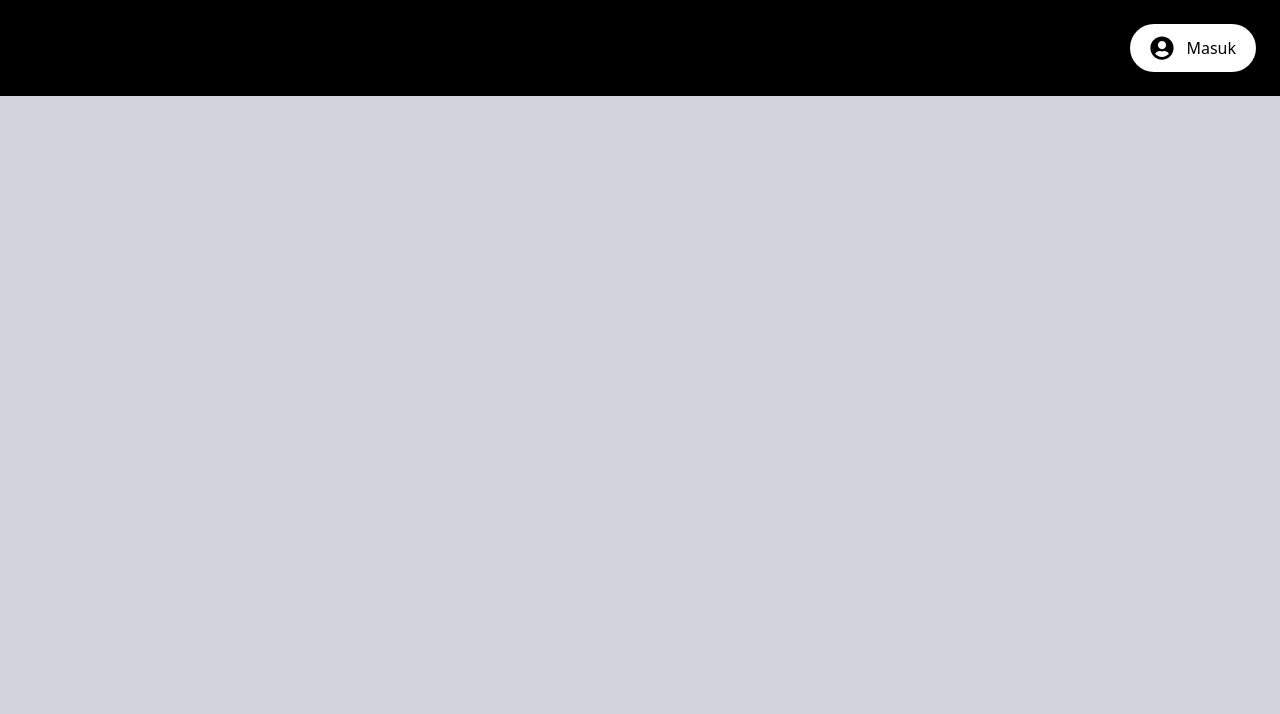
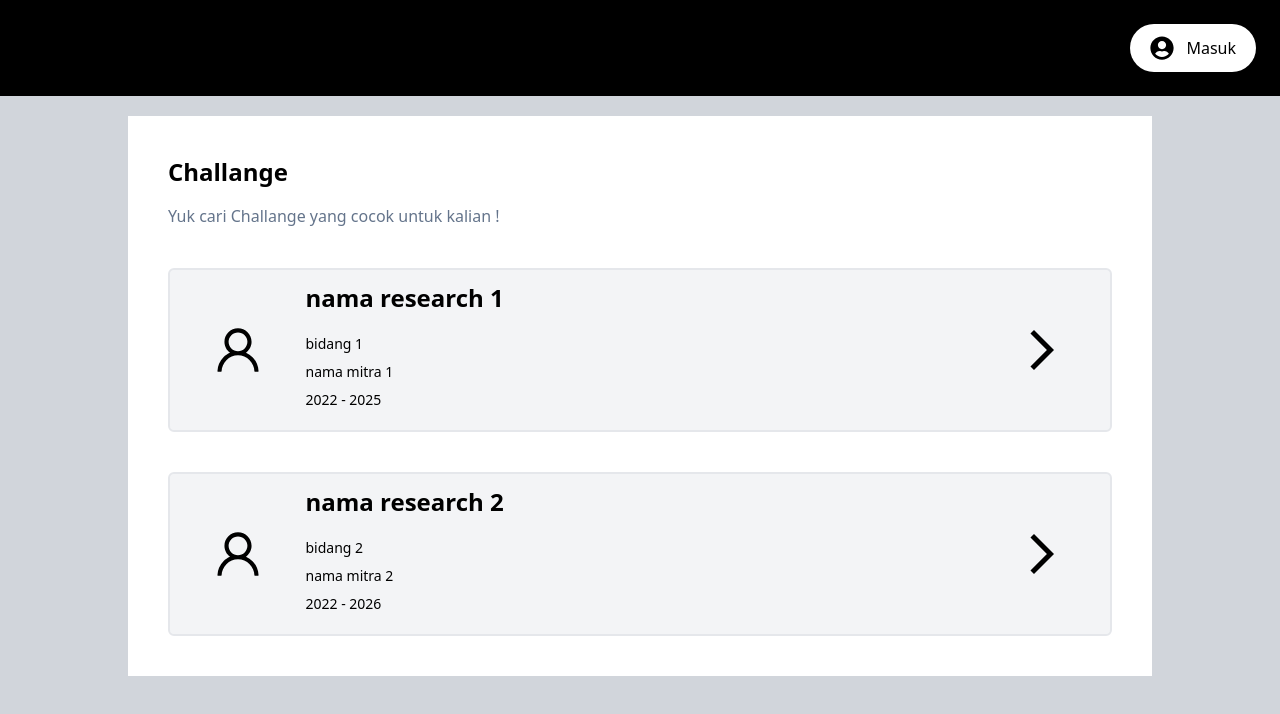
Before and after one commit to rg-km/final-project-engineering-3, a React (Create React App) app in the folder frontend/: page / in a window 1280 px wide. Before the commit this address had no page. Shown: the top 714 px of the page. Built offline with nearby package versions, Linux system fonts and the light colour scheme.

Commit message:
add challange list

```diff
--- a/frontend/src/App.js
+++ b/frontend/src/App.js
@@ -8,7 +8,9 @@ import PostChallenge from './pages/PostChallenge'
 import RegistrantInformation from './pages/RegistrantInformation'
 import RegistrantList from './pages/RegistrantList'
 import Signup from './pages/Signup'
+import FormPeneliti from './pages/FormPeneliti'
 import ChallangeList from './pages/ChallangeList'
+
 
 function App() {
   return (
@@ -30,7 +32,7 @@ function App() {
           <Route path="profile" element={<MitraProfile />} />
         </Route>
       </Routes>
-
+      <ChallangeList/>
 
     </div>
   )
--- /dev/null
+++ b/frontend/src/components/shared/ChallangeListItem.jsx
@@ -0,0 +1,30 @@
+import React from 'react'
+import { AiOutlineUser } from 'react-icons/ai'
+import { Link } from 'react-router-dom'
+import { MdOutlineArrowForwardIos } from 'react-icons/md'
+
+
+const ChallangeListItem = ({namaResearch, bidang, namaMitra, periode}) => {
+  return (
+    <div className="space-y-3 mt-10">
+      <div className="border-2 bg-gray-100 rounded-md p-3 grid grid-cols-[1fr_2fr] md:grid-cols-[1fr_6fr_1fr] gap-3">
+        <div className="flex items-center justify-center">
+          <AiOutlineUser fontSize={56} />
+        </div>
+        <div>
+          <div className="text-lg md:text-2xl font-semibold mb-5">{namaResearch}</div>
+          <div className="text-xs md:text-sm mb-2">{bidang}</div>
+          <div className="text-xs md:text-sm mb-2">{namaMitra}</div>
+          <div className="text-xs md:text-sm mb-2">{periode}</div>
+        </div>
+        <div className="hidden md:flex items-center justify-center">
+        <Link to="somethingId">
+          <MdOutlineArrowForwardIos fontSize={48} />
+        </Link>
+      </div>
+      </div>
+    </div>
+  )
+}
+
+export default ChallangeListItem
--- /dev/null
+++ b/frontend/src/pages/ChallangeList.jsx
@@ -0,0 +1,50 @@
+import React from 'react'
+import ChallangeListItem from '../components/shared/ChallangeListItem'
+import { useState } from 'react'
+
+const ChallangeList = () => {
+const [challangeListItem, setChallangeListItem] = useState([
+    {
+        namaResearch: 'nama research 1',
+        bidang: 'bidang 1',
+        namaMitra: 'nama mitra 1',
+        periode: '2022 - 2025'
+    },
+    {
+        namaResearch: 'nama research 2',
+        bidang: 'bidang 2',
+        namaMitra: 'nama mitra 2',
+        periode: '2022 - 2026'
+    }
+])
+
+// const getChallangeListItem = () =>{
+//     setChallangeListItem([
+//         {
+//             namaResearch: 'nama research 1',
+//             bidang: 'bidang 1',
+//             namaMitra: 'nama mitra 1',
+//             periode: 2022 - 2025
+//         }
+//     ])
+// }
+
+
+return (
+<div className='container'>
+    <h1 className="text-2xl font-semibold">Challange</h1>
+    <p className='pt-4 text-slate-500'>Yuk cari Challange yang cocok untuk kalian !</p>
+    {challangeListItem.map(item =>{
+        return <ChallangeListItem
+        key = {item.id}
+        namaResearch = {item.namaResearch}
+        bidang = {item.bidang}
+        namaMitra = {item.namaMitra}
+        periode = {item.periode}
+        />
+    })}
+</div>
+)
+}
+
+export default ChallangeList
```
